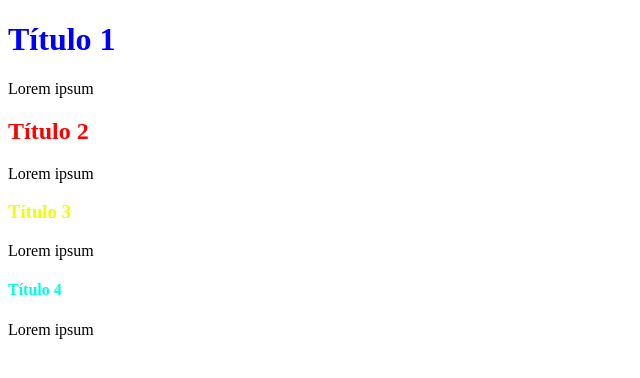
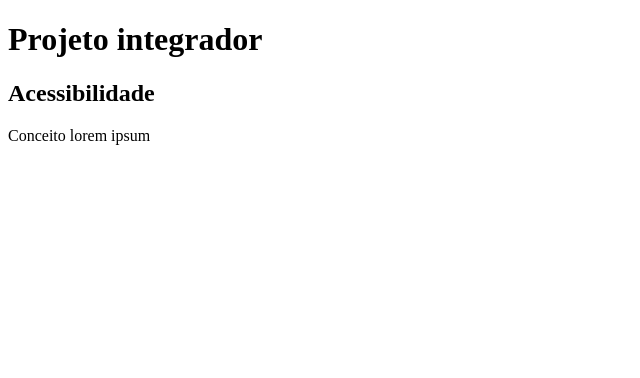
Before and after one commit to Bianca-Benedetti/Senac, a plain HTML site: page Untitled-1.html in a window 1280 px wide. Shown: the whole page, without its empty margins (0-640 px from the left). Drawn offline with Linux system fonts and the light colour scheme.

Commit message:
Add files via upload

```diff
--- a/Untitled-1.html
+++ b/Untitled-1.html
@@ -1,51 +1,12 @@
 <!DOCTYPE html>
 <html lang="pt-br"
 <head>
-<meta charset="UTF-8">
-<title> site </title>
-<style>
-
-               h1 {
-
-                    color:blue;
-
-               }
-</style>
-<style>
-
-               h2 {
-
-                    color:rgb(255, 0, 0);
-
-               }
-</style>
-<style>
-
-               h3 {
-
-                    color:rgb(238, 255, 0);
-
-               }
-</style>
-<style>
-
-               h4 {
-
-                    color:rgb(0, 255, 221);
-
-               }
-</style>
-
-    </head>
+    <meta charset="UTF-8">
+    <title>Projeto integrador</title>
+</head>
 <body>
-<h1>Título 1</h1>
-<p>Lorem ipsum</p>
-<h2>Título 2</h2>
-<p>Lorem ipsum</p>
-<h3>Título 3</h3>
-<p>Lorem ipsum</p>
-<h4>Título 4</h4>
-<p>Lorem ipsum</p>
-
-    </body>
-</html>
+    <h1>Projeto integrador</h1>
+    <h2>Acessibilidade</h2>
+    <p>Conceito lorem ipsum</p>
+</body>
+<html>
```
